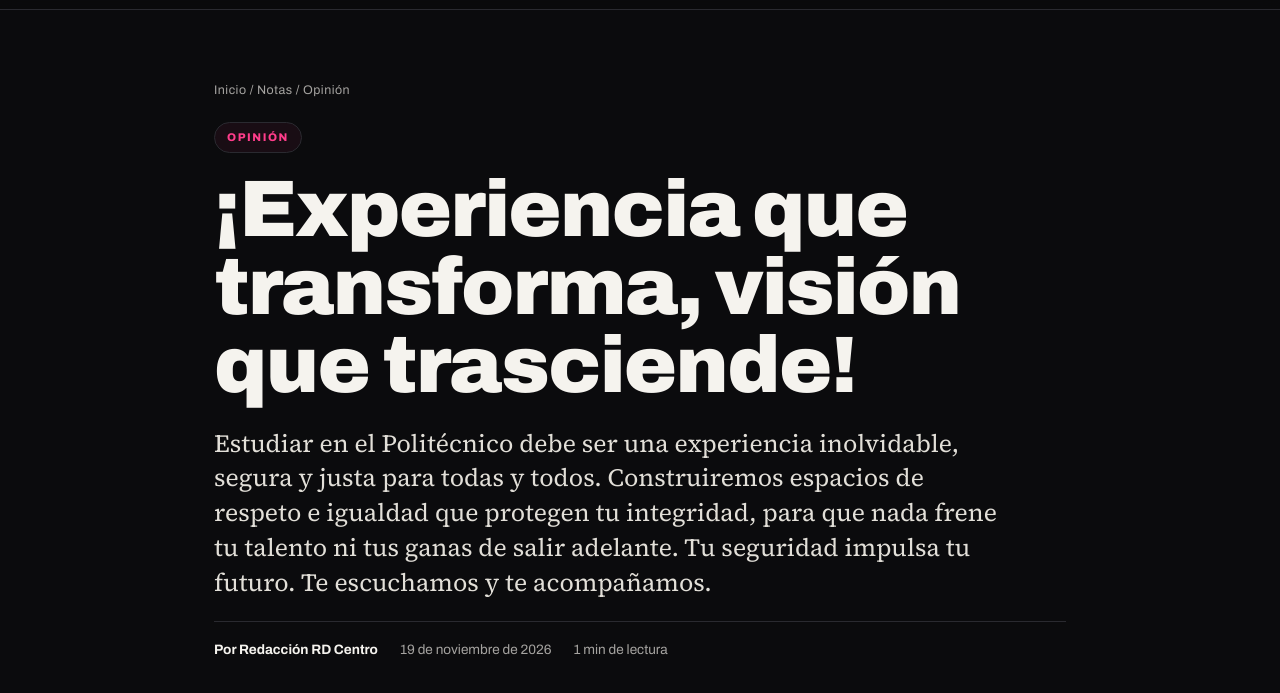
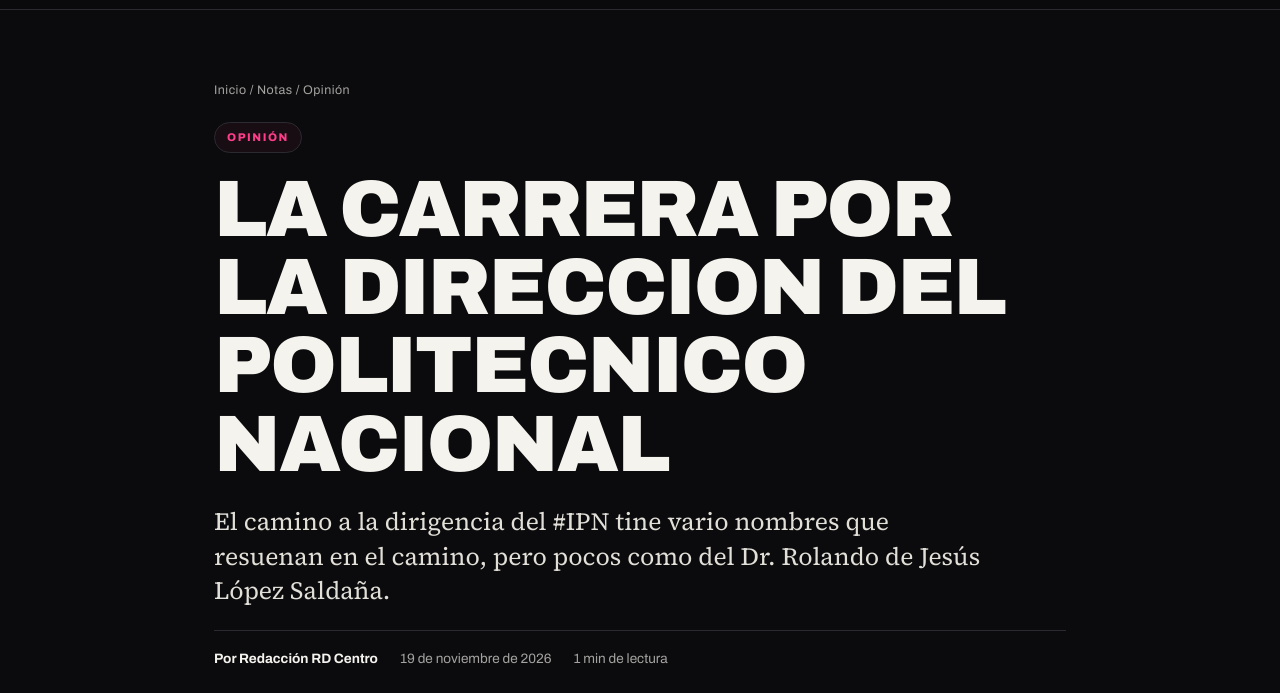
Before and after one commit to ABDEITA/RevistaDigitalCentro, an Eleventy site: page subir-a-github/src/notas/experiencia-que-transforma-vision-que-trasciende.md in a window 1280 px wide. Shown: the part 59-752 px from the top of the page. Built offline with nearby package versions, Linux system fonts and the light colour scheme; Eleventy itself is replaced by a stand-in of ours; files that its build step writes are made by us from their sources.

Commit message:
Actualiza nota: experiencia-que-transforma-vision-que-trasciende

```diff
--- a/subir-a-github/src/notas/experiencia-que-transforma-vision-que-trasciende.md
+++ b/subir-a-github/src/notas/experiencia-que-transforma-vision-que-trasciende.md
@@ -1,16 +1,9 @@
 ---
-title: "¡Experiencia que transforma, visión que trasciende! "
+title: LA CARRERA POR LA DIRECCION DEL POLITECNICO NACIONAL
 date: 2026-11-19T16:19:00-06:00
 categoria: Opinión
-resumen: >
-  Estudiar en el Politécnico debe ser una experiencia inolvidable, segura y
-  justa para todas y todos.
-
-
-  Construiremos espacios de respeto e igualdad que protegen tu integridad, para que nada frene tu talento ni tus ganas de salir adelante. Tu seguridad impulsa tu futuro.
-
-
-  Te escuchamos y te acompañamos.
+resumen: "El camino a la dirigencia del #IPN tine vario nombres que resuenan en
+  el camino, pero pocos como del Dr. Rolando de Jesús López Saldaña."
 imagen: /img/notas/914332832_1166307172462361_6894434127275219411_n.jpg
 imagen_alt: Experiencia que transforma, visión que trasciende. IPN
 autor: Redacción RD Centro
@@ -22,6 +15,16 @@ En el ámbito educativo, ha desempeñado cargos de alta responsabilidad que han
 
 Su visión educativa se sustenta en un principio fundamental: la formación tecnológica debeintegrar calidad, pertinencia y sentido humano. En congruencia con la Nueva Escuela Mexicana,reconoce que la educación no sólo forma competencias técnicas, sino también ciudadanos conética, conciencia social y capacidad de incidir en su entorno.Más que administrar un sistema, el Dr. Rolando López ejerce un liderazgo que articula escuela,territorio y proyecto de país, colocando a las juventudes en el centro de las decisiones yorientando la educación tecnológica hacia la construcción de trayectorias de vida, desarrolloregional y cohesión social.
 
+Estudiar en el Politécnico debe ser una experiencia inolvidable, segura y justa para todas y todos.
+
+Construiremos espacios de respeto e igualdad que protegen tu integridad, para que nada frene tu talento ni tus ganas de salir adelante. Tu seguridad impulsa tu futuro.
+
+Te escuchamos y te acompañamos.
+
+¡Experiencia que transforma, visión que trasciende!
+
+
+
 [\#RolandoLopez](https://www.facebook.com/hashtag/rolandolopez?__tn__=*NK*F)
 
 [\#ProyectoTransformación2030](https://www.facebook.com/hashtag/proyectotransformaci%C3%B3n2030?__tn__=*NK*F)
```
